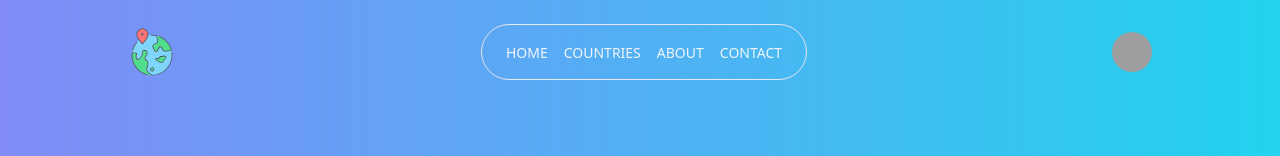
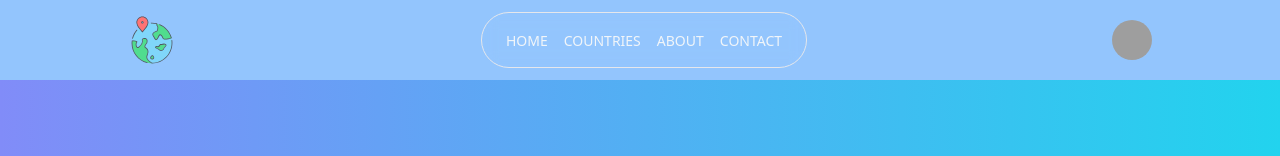
Before and after one commit to orafael-almeida/country-project, a Next.js app in the folder fe/: page / in a window 1280 px wide. Shown: the top 156 px of the page. Built offline with nearby package versions, Linux system fonts and the light colour scheme; no server answers; grey boxes are pictures that could not be loaded.

Commit message:
feat: adjusts header styles

```diff
--- a/fe/src/sections/Header.tsx
+++ b/fe/src/sections/Header.tsx
@@ -10,9 +10,13 @@ const navLinks = [
 
 const Header = () => {
   return (
-    <header className="flex justify-between items-center fixed h-20 top-3 w-full px-4 md:px-8 lg:px-12 xl:px-32">
+    <header className="flex justify-between items-center fixed h-20  w-full px-4 md:px-8 lg:px-12 xl:px-32 bg-blue-300 z-50">
       <div>
-        <Image src={logo} alt="logo" className="hidden sm:block size-20 sm:size-12" />
+        <Image
+          src={logo}
+          alt="logo"
+          className="hidden sm:block size-20 sm:size-12"
+        />
       </div>
 
       <nav className="flex justify-center items-center gap-4 px-6 p-0.5 border h-14 rounded-full border-white-900/60 bg-white-600  backdrop-blur">
```
